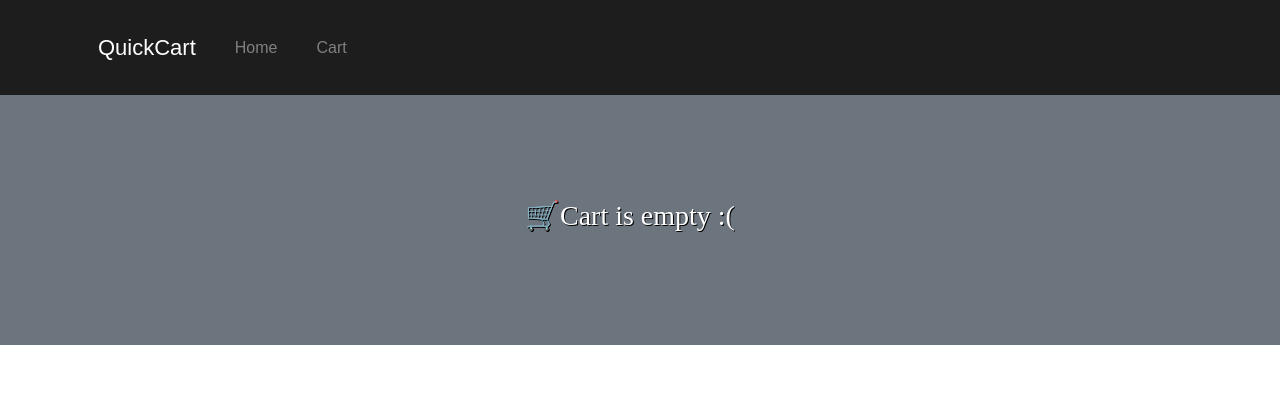
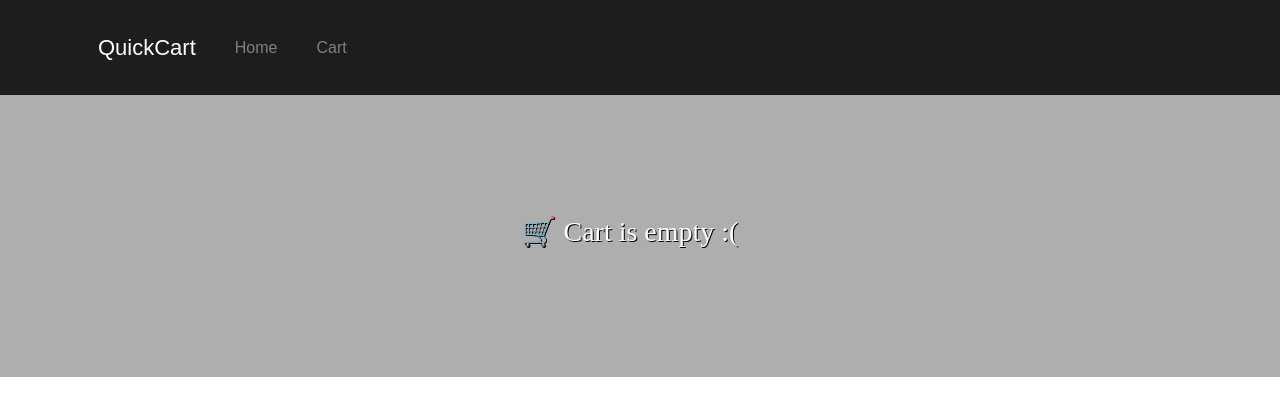
Before and after one commit to vtushar1807/Mini-E-commerce-application---QuickCart, a React (Vite) app: page /cart in a window 1280 px wide. Shown: the top 416 px of the page. Built offline with nearby package versions, Linux system fonts and the light colour scheme.

Commit message:
CSS update for navbar and cart

```diff
--- a/src/Components/Screen/Cart/CartComp.jsx
+++ b/src/Components/Screen/Cart/CartComp.jsx
@@ -24,7 +24,7 @@ export const CartComp = ()=>{
     cartItems && cartItems.length>0 ?           //If items are available in cart only then individual divs will be created with product details
 
     <>
-    <Container style={{height:"80vh"}} fluid="0" className="main-detail pt-2 ps-5">
+    <Container style={{height:"87vh"}} fluid="0" className="main-detail pt-2 ps-5">
     <Row className="w-100">
 
             <Col md="8">
@@ -75,10 +75,10 @@ export const CartComp = ()=>{
     :
 
     // if there's no item in cart then this error page will appear
-    <Container style={{fontFamily:"cursive", textShadow:"1px 1px black"}} fluid="0" className="text-center mt-0 bg-secondary">
+    <Container style={{fontFamily:"cursive", textShadow:"1px 1px black", backgroundColor: "rgba(168, 168, 168, 0.92)"}} fluid="0" className="text-center mt-0 p-3">
     <Row style={{height:"250px"}} className="w-100">
 
-            <span style={{marginTop:"100px"}}  className="fs-3 text-white">🛒Cart is empty :(</span>
+            <span style={{marginTop:"100px"}}  className="fs-3 text-white">🛒 Cart is empty :(</span>
     </Row>
     </Container>
 }
--- a/src/index.css
+++ b/src/index.css
@@ -49,12 +49,12 @@ span{
 .dynamic-cart{
   border-radius: 50%;
   max-height:15px;
-  max-width:28px;
+  width:15px;
   color:white;
   background-color: rgb(13, 61, 219);
   font-size: 11px;
   margin-left: 0px;
-  padding: 2px;
+  padding-left: 4px;
 }
 
 .dynamic-float{
```
